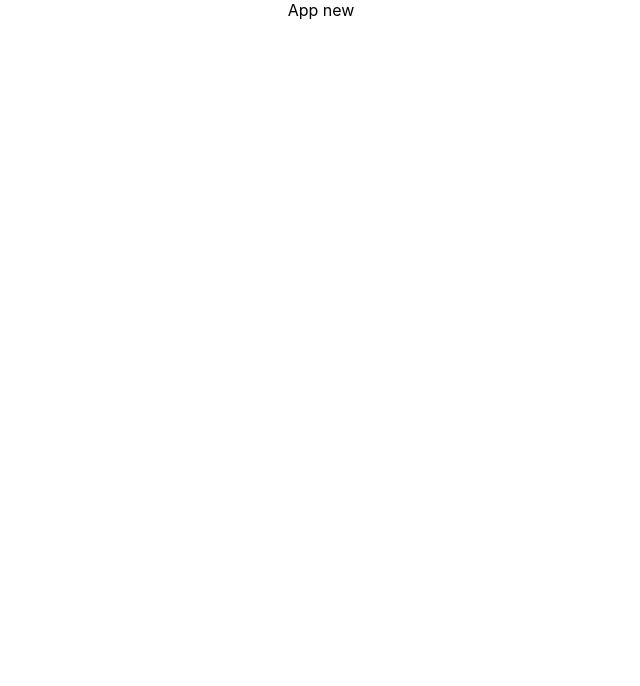
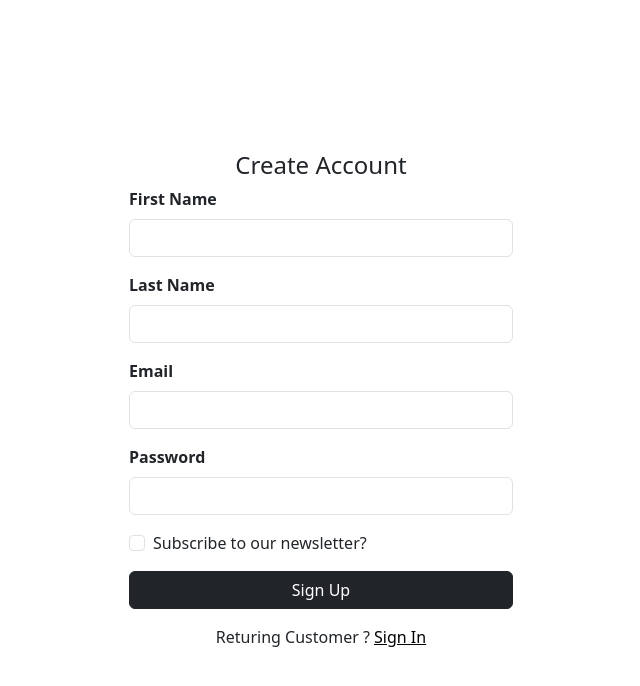
Before and after one commit to Batman6001/redux_cart_commers-app, a React (Create React App) app: page /create in a window 1280 px wide. Shown: the top 686 px of the page, without its empty margins (319-959 px from the left). Built offline with nearby package versions, Linux system fonts and the light colour scheme.

Commit message:
create login and create account

```diff
--- a/package.json
+++ b/package.json
@@ -8,6 +8,7 @@
     "@testing-library/user-event": "^13.5.0",
     "react": "^18.2.0",
     "react-dom": "^18.2.0",
+    "react-router-dom": "^6.14.2",
     "react-scripts": "5.0.1",
     "web-vitals": "^2.1.4"
   },
--- a/public/index.html
+++ b/public/index.html
@@ -10,6 +10,7 @@
       content="Web site created using create-react-app"
     />
     <link rel="apple-touch-icon" href="%PUBLIC_URL%/logo192.png" />
+    <link href="https://cdn.jsdelivr.net/npm/bootstrap@5.3.0/dist/css/bootstrap.min.css" rel="stylesheet" integrity="sha384-9ndCyUaIbzAi2FUVXJi0CjmCapSmO7SnpJef0486qhLnuZ2cdeRhO02iuK6FUUVM" crossorigin="anonymous">
     <!--
       manifest.json provides metadata used when your web app is installed on a
       user's mobile device or desktop. See https://developers.google.com/web/fundamentals/web-app-manifest/
@@ -38,6 +39,11 @@
 
       To begin the development, run `npm start` or `yarn start`.
       To create a production bundle, use `npm run build` or `yarn build`.
+
+
     -->
+
+
+    <script src="https://cdn.jsdelivr.net/npm/bootstrap@5.3.0/dist/js/bootstrap.bundle.min.js" integrity="sha384-geWF76RCwLtnZ8qwWowPQNguL3RmwHVBC9FhGdlKrxdiJJigb/j/68SIy3Te4Bkz" crossorigin="anonymous"> </script>
   </body>
 </html>
--- a/src/App.css
+++ b/src/App.css
@@ -1,7 +1,4 @@
-.App {
-  text-align: center;
-}
-
+/*
 .App-logo {
   height: 40vmin;
   pointer-events: none;
@@ -35,4 +32,23 @@
   to {
     transform: rotate(360deg);
   }
+} */
+.link a {
+  color: black;
 }
+.but button:hover {
+background-color: white;
+color: black;
+}
+.main .main-form{
+  width: 30%;
+  display:inline-block;
+}
+
+
+@media only screen and (max-width: 600px) {
+ .main .main-form{
+    width: 90%;
+    display:inline-block;
+  }
+}
--- a/src/App.js
+++ b/src/App.js
@@ -1,9 +1,20 @@
 import React from 'react'
 import "./App.css"
+import Login from './login'
+import Create from './create'
+import {BrowserRouter,Routes,Route} from "react-router-dom"
+
 
 function App() {
   return (
-    <div className='App'>App new</div>
+    <div className='App'>
+    <BrowserRouter>
+    <Routes>
+    {/* <Route path='/' element={<Login/>}/> */}
+    <Route path='/create' element={<Create/>}/>
+      </Routes>
+      </BrowserRouter>
+    </div>
   )
 }
 
--- /dev/null
+++ b/src/create.jsx
@@ -0,0 +1,100 @@
+import React, { useEffect, useRef, useState } from 'react'
+import { Link, useNavigate } from 'react-router-dom'
+
+export default function Create() {
+  const navigate = useNavigate()
+  function sign (){
+    navigate("/")
+  }
+  const first = useRef()
+  const last = useRef()
+  const email = useRef()
+  const password = useRef()
+  const check =useRef()
+  const [show,setShow]=useState(false)
+  const localEmail = localStorage.getItem("email")
+  const localPassword = localStorage.getItem("password")
+
+  function handleSubmit (){
+if (first.current.value&&last.current.value&&email.current.value&&password.current.value){
+  localStorage.setItem("first",first.current.value)
+  localStorage.setItem("last",last.current.value)
+  localStorage.setItem("email",email.current.value)
+  localStorage.setItem("Password",password.current.value)
+  localStorage.setItem("Check",check.current.value)
+  alert("CREATED ACCOUNT SUCCESSFULLY")
+  window.location.reload()
+}else {
+  alert('Please Fill All Fields')
+}
+  }
+
+  useEffect(()=>{
+if(localEmail){
+  setShow(true)
+}
+  })
+
+  function handleSignIn(){
+    if(email.current.value ===localEmail && password.current.value===localPassword){
+      localStorage.setItem("signup", email.current.value)
+    }
+  }
+  return (
+    <>{
+      show? <div className='main' style={{display:"flex",justifyContent:"center",alignItems:"center",height:"100vh"}}>
+    <form className='main-form' onSubmit={()=>handleSignIn()}>
+    <h4 className='text-center'>Login</h4>
+  <div className="mb-3">
+    <label for="exampleInputEmail1" className="form-label"> <b>Email</b></label>
+    <input type="email" className="form-control" id="exampleInputEmail1" aria-describedby="emailHelp" ref={email}/>
+  </div>
+  <div className="mb-3">
+    <label for="exampleInputPassword1" className="form-label font-weight-bold"> <b>Password</b> </label>
+    <input type="password" className="form-control" id="exampleInputPassword1" ref={password}/>
+  </div>
+  <div className="mb-3">
+    <label className="form-check-label" for="exampleCheck1">Forgot your password?</label>
+  </div>
+  <div className="d-grid gap-2  mx-auto but">
+  <button type="submit" className="btn btn-dark">Login</button>
+</div>
+<div className='text-center text-color-black mt-3 link'>
+<Link>Create an Accout</Link></div>
+</form>
+</div>
+    : ""}
+    <div className='main' style={{display:"flex",justifyContent:"center",alignItems:"center",height:"100vh"}}>
+    <form className='main-form' onSubmit={()=>handleSubmit()}>
+    <h4 className='text-center'>Create Account</h4>
+  <div className="mb-3">
+    <label for="exampleInputEmail1" className="form-label"> <b>First Name</b></label>
+    <input type="text"  required className="form-control" id="exampleInputEmail1" aria-describedby="emailHelp" ref={first}/>
+  </div>
+  <div className="mb-3">
+    <label for="exampleInputEmail1" className="form-label"> <b>Last Name</b></label>
+    <input type="text" required className="form-control" id="exampleInputEmail1" aria-describedby="emailHelp" ref={last}/>
+  </div>
+  <div className="mb-3">
+    <label for="exampleInputEmail1" className="form-label"> <b>Email</b></label>
+    <input type="email" className="form-control" id="exampleInputEmail1" aria-describedby="emailHelp" ref={email}/>
+  </div>
+  <div className="mb-3">
+    <label for="exampleInputPassword1" className="form-label font-weight-bold"> <b>Password</b> </label>
+    <input type="password" className="form-control" id="exampleInputPassword1" ref={password}/>
+  </div>
+  <div className="mb-3 form-check">
+  <input type="checkbox" className="form-check-input" id="exampleCheck1" ref={check}></input>
+    <label className="form-check-label" for="exampleCheck1">Subscribe to our newsletter?</label>
+  </div>
+  <div className="d-grid gap-2  mx-auto but">
+  <button type="submit" className="btn btn-dark">Sign Up</button>
+</div>
+<div className='text-center text-color-black mt-3 link'> <span>Returing Customer ?</span>
+ <span onClick={()=>sign()}> <Link>Sign In</Link></span></div>
+</form>
+</div>
+
+    </>
+  )
+}
--- a/src/index.css
+++ b/src/index.css
@@ -1,4 +1,4 @@
-body {
+/* body {
   margin: 0;
   font-family: -apple-system, BlinkMacSystemFont, 'Segoe UI', 'Roboto', 'Oxygen',
     'Ubuntu', 'Cantarell', 'Fira Sans', 'Droid Sans', 'Helvetica Neue',
@@ -10,4 +10,4 @@ body {
 code {
   font-family: source-code-pro, Menlo, Monaco, Consolas, 'Courier New',
     monospace;
-}
+} */
--- /dev/null
+++ b/src/login.jsx
@@ -0,0 +1,34 @@
+import React from 'react'
+import { Link, useNavigate } from 'react-router-dom'
+
+export default function Login() {
+  const navigate = useNavigate()
+  function account (){
+    navigate("/create")
+  }
+  return (
+    <>
+    <div className='main' style={{display:"flex",justifyContent:"center",alignItems:"center",height:"100vh"}}>
+    <form className='main-form'>
+    <h4 className='text-center'>Login</h4>
+  <div className="mb-3">
+    <label for="exampleInputEmail1" className="form-label"> <b>Email</b></label>
+    <input type="email" className="form-control" id="exampleInputEmail1" aria-describedby="emailHelp"/>
+  </div>
+  <div className="mb-3">
+    <label for="exampleInputPassword1" className="form-label font-weight-bold"> <b>Password</b> </label>
+    <input type="password" className="form-control" id="exampleInputPassword1"/>
+  </div>
+  <div className="mb-3">
+    <label className="form-check-label" for="exampleCheck1">Forgot your password?</label>
+  </div>
+  <div className="d-grid gap-2  mx-auto but">
+  <button type="submit" className="btn btn-dark">Login</button>
+</div>
+<div className='text-center text-color-black mt-3 link' onClick={()=>account()}>
+<Link>Create an Accout</Link></div>
+</form>
+</div>
+    </>
+  )
+}
```
Also changed, not shown: 1 other file (tests, documents, lock files or other folders).
